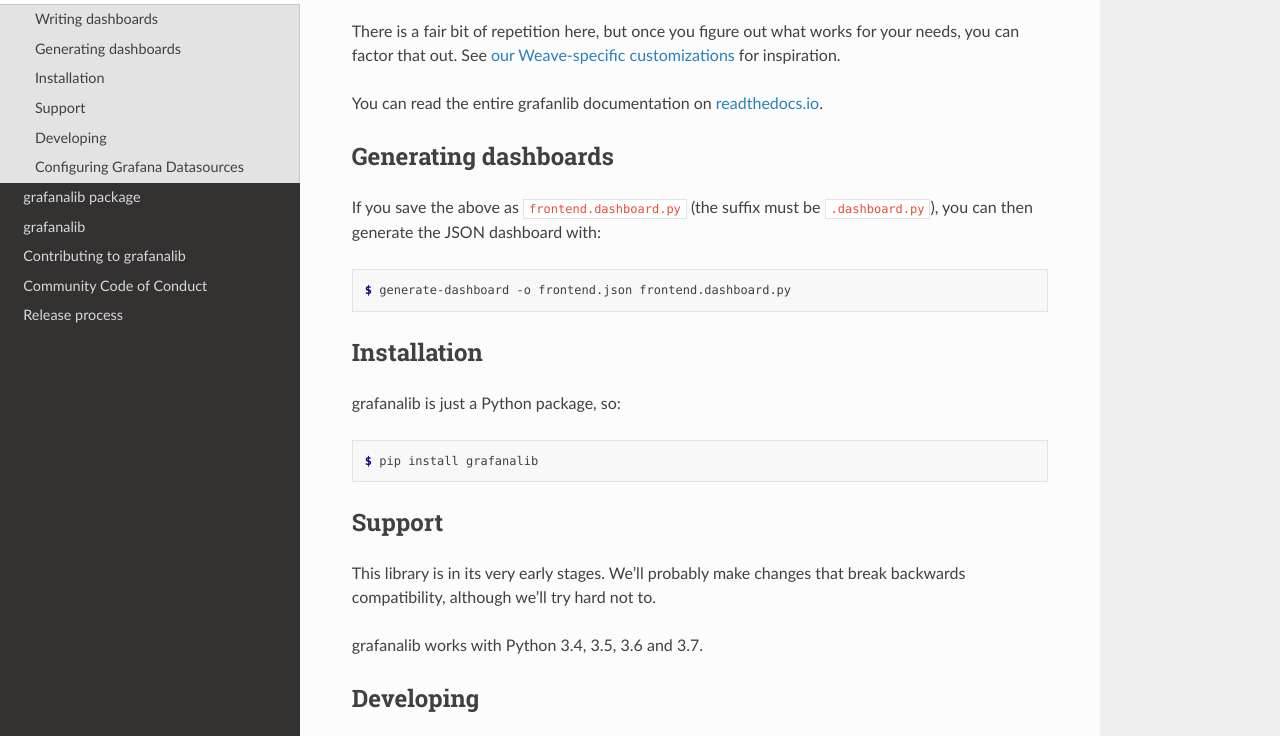
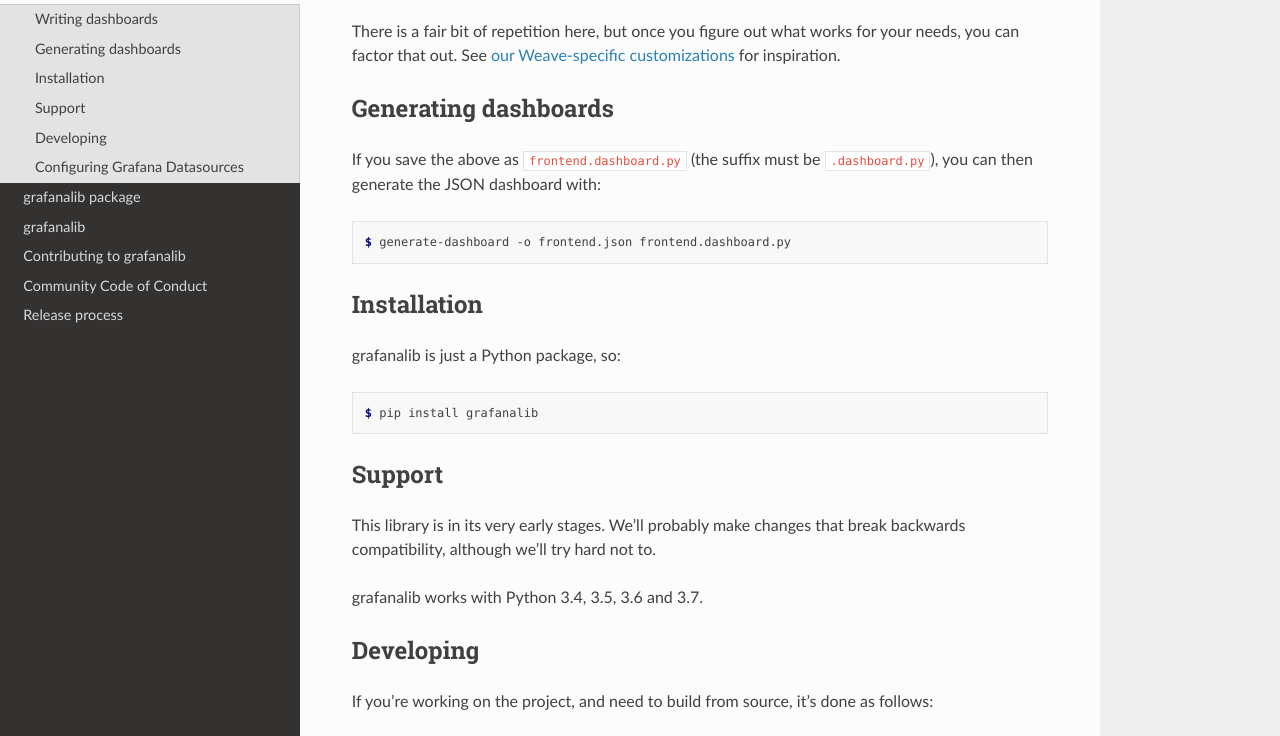
Before and after one commit to Justin121983/grafanalib, a Sphinx documentation site: the page built from docs/getting-started.rst, in a window 1280 px wide and 900 px high, scrolled down 392 px, cut to the strip 164-900 px from the top of the window. Built offline with Sphinx 7.4.7 and the Read the Docs theme 2.0.0, drawn with Linux system fonts in a browser that asks for light colours.

Commit message:
remove irrelevant pointer

```diff
--- a/docs/getting-started.rst
+++ b/docs/getting-started.rst
@@ -26,9 +26,6 @@ your needs, you can factor that out.
 See `our Weave-specific customizations
 <https://github.com/weaveworks/grafanalib/blob/master/grafanalib/weave.py>`_
 for inspiration.
-
-You can read the entire grafanlib documentation on `readthedocs.io
-<https://grafanalib.readthedocs.io/en/latest/>`_.
 
 Generating dashboards
 =====================
```
